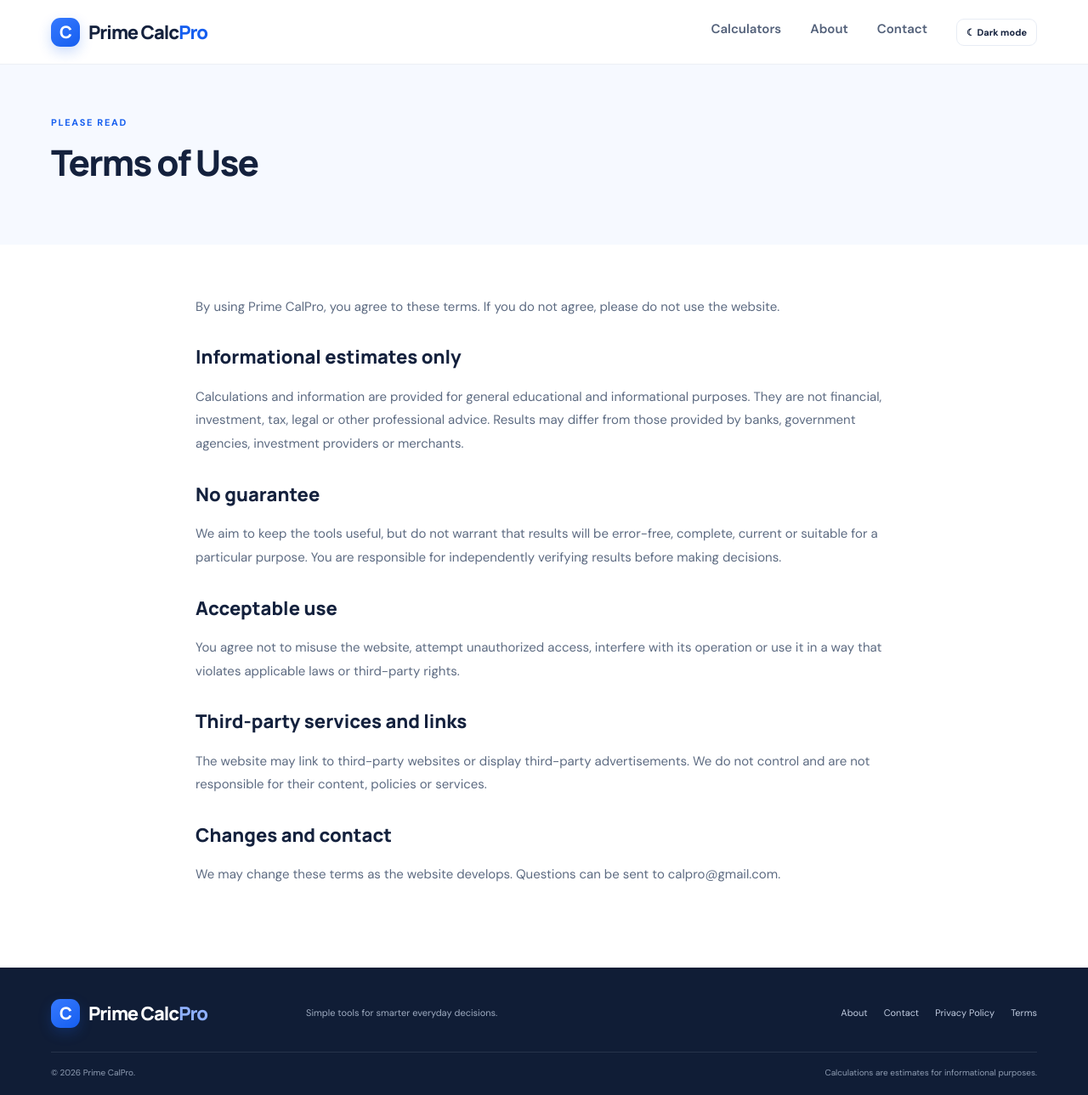
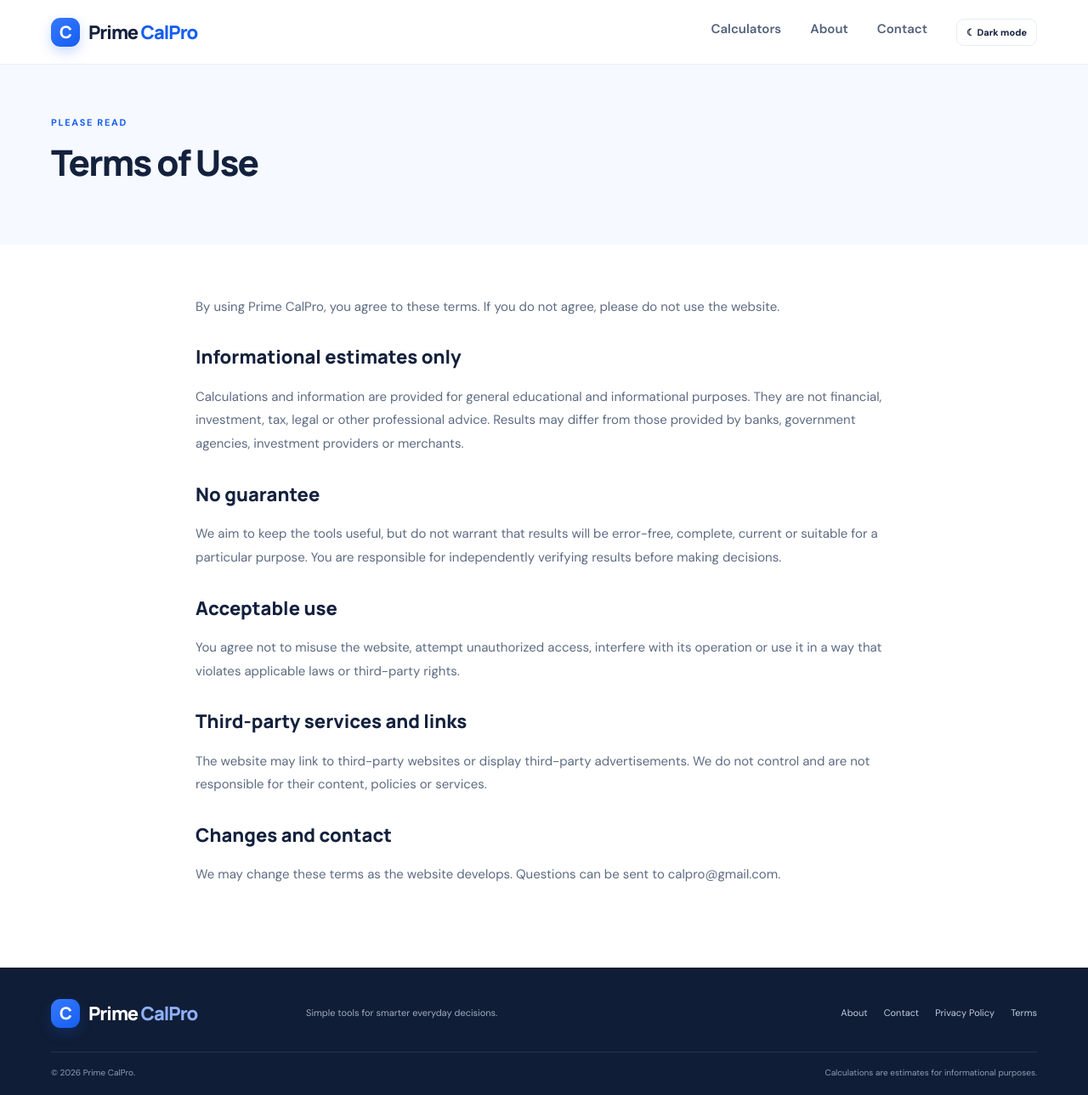
Before and after one commit to ayan-78/calpro, a plain HTML site: page terms.html in a window 1280 px wide. Shown: the whole page at 85% size. Drawn offline with Linux system fonts and the light colour scheme.

Commit message:
Correct Prime CalPro header branding

```diff
--- a/terms.html
+++ b/terms.html
@@ -18,7 +18,7 @@
 <meta name="twitter:title" content="Prime CalPro Terms of Use | Prime CalPro">
 <meta name="twitter:description" content="Read the terms for using Prime CalPro's free online calculators, including estimates, limitations and responsible use.">
 <title>Terms of Use | Prime CalPro Calculators</title><link rel="icon" href="favicon.svg" type="image/png"><link rel="stylesheet" href="css/style.css"><link rel="canonical" href="https://primecalpro.vercel.app/terms.html"></head><body>
-<header class="site-header"><div class="container nav-wrap"><a class="brand" href="index.html"><span class="brand-mark">C</span><span>Prime Calc<span class="brand-accent">Pro</span></span></a><button class="menu-toggle" id="menuToggle" aria-label="Toggle navigation">☰</button><nav class="main-nav" id="mainNav"><a href="index.html#calculators">Calculators</a><a href="about.html">About</a><a href="contact.html">Contact</a></nav></div></header>
+<header class="site-header"><div class="container nav-wrap"><a class="brand" href="index.html"><span class="brand-mark">C</span><span>Prime <span class="brand-accent">CalPro</span></span></a><button class="menu-toggle" id="menuToggle" aria-label="Toggle navigation">☰</button><nav class="main-nav" id="mainNav"><a href="index.html#calculators">Calculators</a><a href="about.html">About</a><a href="contact.html">Contact</a></nav></div></header>
 <section class="page-hero"><div class="container"><div class="eyebrow">PLEASE READ</div><h1>Terms of Use</h1></div></section>
 <main class="container prose"><p>By using Prime CalPro, you agree to these terms. If you do not agree, please do not use the website.</p><h2>Informational estimates only</h2><p>Calculations and information are provided for general educational and informational purposes. They are not financial, investment, tax, legal or other professional advice. Results may differ from those provided by banks, government agencies, investment providers or merchants.</p><h2>No guarantee</h2><p>We aim to keep the tools useful, but do not warrant that results will be error-free, complete, current or suitable for a particular purpose. You are responsible for independently verifying results before making decisions.</p><h2>Acceptable use</h2><p>You agree not to misuse the website, attempt unauthorized access, interfere with its operation or use it in a way that violates applicable laws or third-party rights.</p><h2>Third-party services and links</h2><p>The website may link to third-party websites or display third-party advertisements. We do not control and are not responsible for their content, policies or services.</p><h2>Changes and contact</h2><p>We may change these terms as the website develops. Questions can be sent to calpro@gmail.com.</p></main>
-<footer class="site-footer"><div class="container footer-top"><a class="brand footer-brand" href="index.html"><span class="brand-mark">C</span><span>Prime Calc<span class="brand-accent">Pro</span></span></a><p>Simple tools for smarter everyday decisions.</p><nav><a href="about.html">About</a><a href="contact.html">Contact</a><a href="privacy-policy.html">Privacy Policy</a><a href="terms.html">Terms</a></nav></div><div class="container footer-bottom"><span>© <span id="year"></span> Prime CalPro.</span><span>Calculations are estimates for informational purposes.</span></div></footer><script src="js/script.js" defer></script></body></html>
+<footer class="site-footer"><div class="container footer-top"><a class="brand footer-brand" href="index.html"><span class="brand-mark">C</span><span>Prime <span class="brand-accent">CalPro</span></span></a><p>Simple tools for smarter everyday decisions.</p><nav><a href="about.html">About</a><a href="contact.html">Contact</a><a href="privacy-policy.html">Privacy Policy</a><a href="terms.html">Terms</a></nav></div><div class="container footer-bottom"><span>© <span id="year"></span> Prime CalPro.</span><span>Calculations are estimates for informational purposes.</span></div></footer><script src="js/script.js" defer></script></body></html>
```
